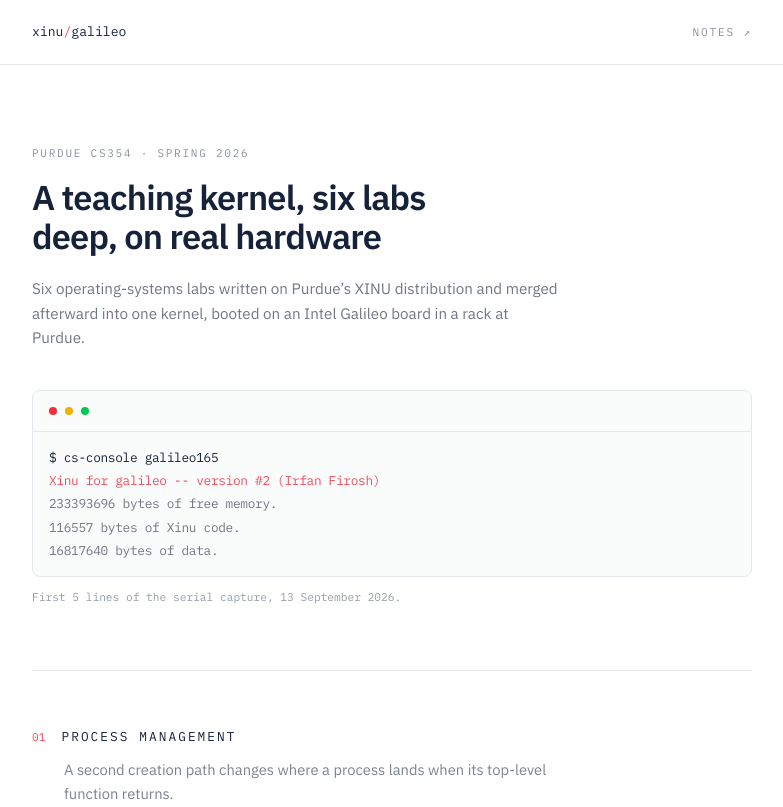
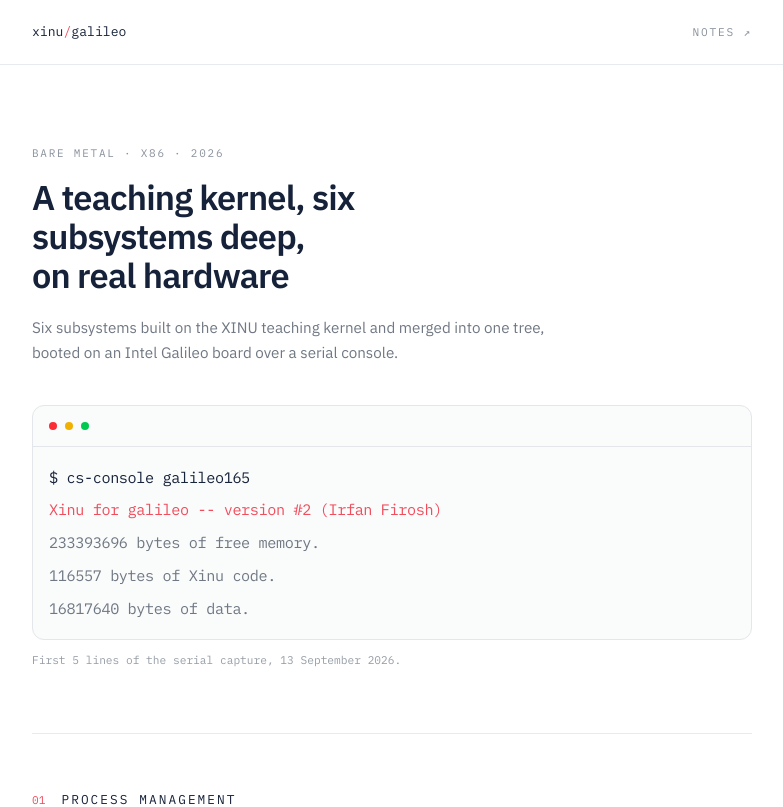
Before and after one commit to Irfan-Firosh/xinu-os, a Next.js app: page / in a window 1280 px wide. Shown: the top 807 px of the page, without its empty margins (248-1031 px from the left). Built offline with nearby package versions, Linux system fonts and the light colour scheme.

Commit message:
feat: faster larger terminal, simpler favicon

```diff
--- a/app/layout.tsx
+++ b/app/layout.tsx
@@ -20,7 +20,7 @@ const plexMono = IBM_Plex_Mono({
 export const metadata: Metadata = {
   title: "XINU on Intel Galileo",
   description:
-    "A teaching kernel built across six operating-systems labs at Purdue, booting on real hardware: a feedback-queue scheduler, a semaphore deadlock detector, a kernel garbage collector and indirect block resolution.",
+    "A teaching kernel extended with six subsystems and booted on real hardware: a feedback-queue scheduler, a semaphore deadlock detector, a kernel garbage collector and indirect block resolution.",
 };
 
 export default function RootLayout({ children }: { children: React.ReactNode }) {
@@ -46,9 +46,9 @@ export default function RootLayout({ children }: { children: React.ReactNode })
         <footer className="border-t border-divider">
           <div className="mx-auto max-w-3xl px-6 py-10">
             <p className="max-w-[62ch] text-[0.8rem] leading-relaxed text-meta">
-              Purdue CS354, Spring 2026. XINU is a teaching kernel by Douglas
-              Comer; this documents work added on top of it and carries none of
-              its source.
+              XINU is a teaching kernel written by Douglas Comer. This
+              documents work added on top of it and carries none of its
+              source.
             </p>
             <p className="mt-3 font-mono text-[0.7rem] uppercase tracking-[0.16em] text-meta-faint">
               Irfan Firosh
--- a/app/page.tsx
+++ b/app/page.tsx
@@ -6,14 +6,13 @@ export default function Home() {
   return (
     <main className="mx-auto max-w-3xl px-6">
       <section className="pt-20 pb-16">
-        <p className="label">Purdue CS354 &middot; Spring 2026</p>
+        <p className="label">Bare metal &middot; x86 &middot; 2026</p>
         <h1 className="mt-4 max-w-[20ch] text-[2.15rem] font-semibold leading-[1.14] tracking-[-0.025em] text-ink-strong">
-          A teaching kernel, six labs deep, on real hardware
+          A teaching kernel, six subsystems deep, on real hardware
         </h1>
         <p className="mt-5 max-w-[58ch] text-[0.95rem] leading-relaxed text-muted">
-          Six operating-systems labs written on Purdue{`’`}s XINU distribution
-          and merged afterward into one kernel, booted on an Intel Galileo board
-          in a rack at Purdue.
+          Six subsystems built on the XINU teaching kernel and merged into one
+          tree, booted on an Intel Galileo board over a serial console.
         </p>
 
         <div className="mt-10">
--- a/components/BootTerminal.tsx
+++ b/components/BootTerminal.tsx
@@ -4,12 +4,19 @@ import { useEffect, useState } from "react";
 import { AnimatedSpan, Terminal, TypingAnimation } from "@/components/ui/terminal";
 
 /** One full pass of the boot, then a pause, then it starts over. */
-const LOOP_MS = 11_500;
+const LOOP_MS = 7_000;
+
+const LINES = [
+  { delay: 1350, text: "Xinu for galileo -- version #2 (Irfan Firosh)", accent: true },
+  { delay: 1700, text: "233393696 bytes of free memory." },
+  { delay: 2050, text: "116557 bytes of Xinu code." },
+  { delay: 2400, text: "16817640 bytes of data." },
+];
 
 /**
- * The five lines the board prints before the demo app takes over. The banner
- * prints the author's Purdue username; the name is shown here instead. The
- * raw capture in data/transcript.txt is untouched.
+ * The first lines the board prints on boot. The banner prints the author's
+ * account username; the name is shown here instead. The raw capture in
+ * data/transcript.txt is untouched.
  */
 export function BootTerminal() {
   const [pass, setPass] = useState(0);
@@ -25,32 +32,28 @@ export function BootTerminal() {
       key={pass}
       sequence={false}
       startOnView={false}
-      className="max-h-none w-full max-w-none rounded-lg border-line bg-subtle"
+      className="h-auto max-h-none w-full max-w-none rounded-xl border-line bg-subtle"
     >
       <TypingAnimation
-        delay={400}
-        duration={95}
+        delay={250}
+        duration={45}
         startOnView={false}
-        className="font-mono text-[0.8rem] text-ink"
+        className="font-mono text-[0.95rem] leading-[1.9] text-ink"
       >
         {"$ cs-console galileo165"}
       </TypingAnimation>
 
-      <AnimatedSpan delay={2900} className="font-mono text-[0.8rem] text-accent-text">
-        Xinu for galileo -- version #2 (Irfan Firosh)
-      </AnimatedSpan>
-
-      <AnimatedSpan delay={3600} className="font-mono text-[0.8rem] tabular-nums text-muted">
-        233393696 bytes of free memory.
-      </AnimatedSpan>
-
-      <AnimatedSpan delay={4300} className="font-mono text-[0.8rem] tabular-nums text-muted">
-        116557 bytes of Xinu code.
-      </AnimatedSpan>
-
-      <AnimatedSpan delay={5000} className="font-mono text-[0.8rem] tabular-nums text-muted">
-        16817640 bytes of data.
-      </AnimatedSpan>
+      {LINES.map((line) => (
+        <AnimatedSpan
+          key={line.text}
+          delay={line.delay}
+          className={`font-mono text-[0.95rem] leading-[1.9] tabular-nums ${
+            line.accent ? "text-accent-text" : "text-muted"
+          }`}
+        >
+          {line.text}
+        </AnimatedSpan>
+      ))}
     </Terminal>
   );
 }
```
Also changed, not shown: app/icon.svg.
